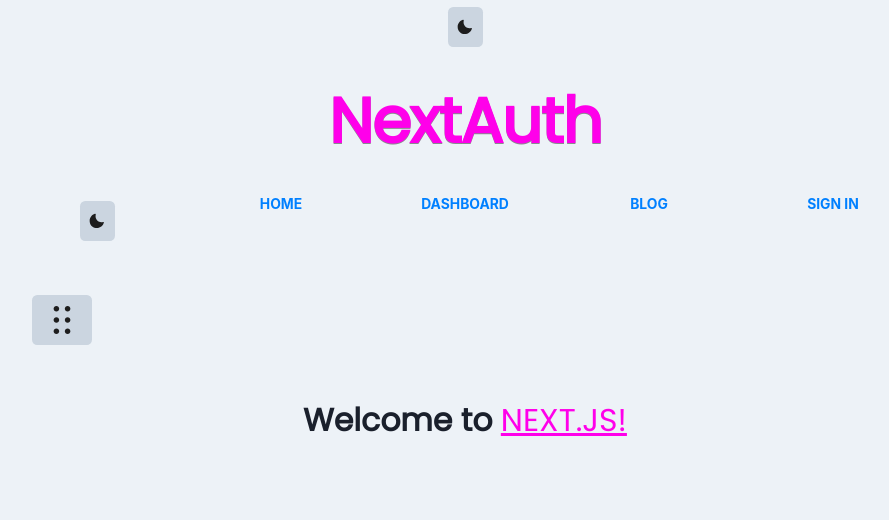
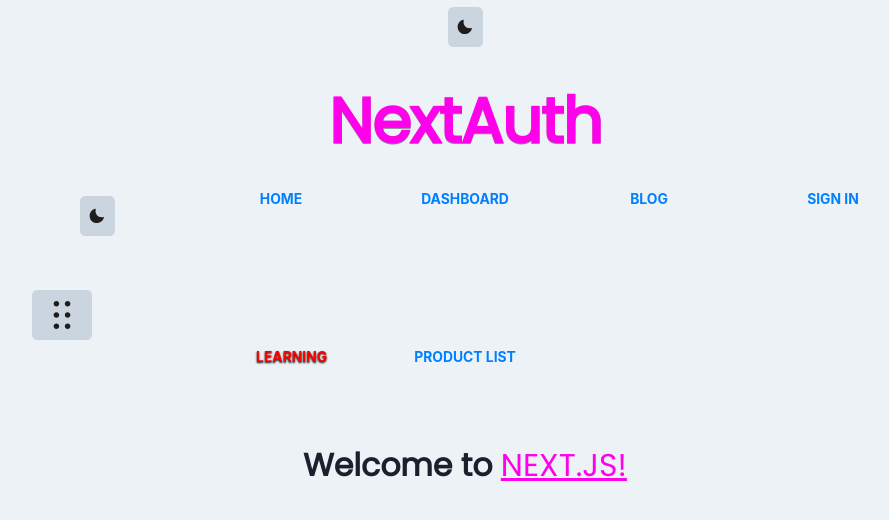
Before and after one commit to seanmodd/nextauth_template, a Next.js app: page / in a window 1280 px wide. Shown: the top 520 px of the page, without its empty margins (175-1064 px from the left). Built offline with nearby package versions, Linux system fonts and the light colour scheme; no server answers.

Commit message:
FIXED LEARNING NAVBAR'S PROBLEM WITH DARKMODE. NICE. AUG 23 7:13PM WOW

```diff
--- /dev/null
+++ b/components/LearningNavbar.js
@@ -0,0 +1,56 @@
+import Link from 'next/link';
+import { signIn, signOut, useSession } from 'next-auth/client';
+import {
+  SimpleGrid,
+  Box,
+  Heading,
+  GridItem,
+  useColorModeValue,
+} from '@chakra-ui/react';
+import { mode } from '@chakra-ui/theme-tools';
+import SeanNavbar from './SeanNavbar';
+import DarkModeSwitch from './DarkModeSwitch';
+
+function LearningNavbar(props) {
+  const [session, loading] = useSession();
+  const color = useColorModeValue('#ff0000', '#00ff37');
+  console.log(
+    `Here is the session: ${session} Here is the loading: ${loading}`
+  );
+  return (
+    <>
+      <SimpleGrid px="400px" minChildWidth="120px" spacing="40px">
+        <Box h="5px">
+          <Link href="/learning/">
+            <a
+              style={{
+                color: `${color}`,
+                // bg: 'gray.300',
+                textShadow: '0px 1px 2px #000000',
+              }}
+            >
+              Learning
+            </a>
+          </Link>
+        </Box>
+        <Box h="5px">
+          <Link href="/learning/product-list">
+            <a>Product List</a>
+          </Link>
+        </Box>
+        <Box h="5px">
+          <Link href="/">
+            <a />
+          </Link>
+        </Box>
+        <Box h="5px">
+          <Link href="/">
+            <a />
+          </Link>
+        </Box>
+      </SimpleGrid>
+    </>
+  );
+}
+
+export default LearningNavbar;
--- a/components/Navbar.js
+++ b/components/Navbar.js
@@ -3,6 +3,7 @@
 import { SimpleGrid, Box, Heading, GridItem } from '@chakra-ui/react';
 import SeanNavbar from './SeanNavbar';
 import DarkModeSwitch from './DarkModeSwitch';
+import LearningNavbar from './LearningNavbar';
 
 function Navbar() {
   const [session, loading] = useSession();
@@ -18,22 +19,22 @@
           <Box>
             <DarkModeSwitch />
           </Box>
-          <Box h="10px">
+          <Box h="5px">
             <Link href="/">
               <a>Home</a>
             </Link>
           </Box>
-          <Box h="10px">
+          <Box h="5px">
             <Link href="/dashboard">
               <a>Dashboard</a>
             </Link>
           </Box>
-          <Box h="10px">
+          <Box h="5px">
             <Link href="/blog">
               <a>Blog</a>
             </Link>
           </Box>
-          <Box h="10px">
+          <Box h="5px">
             {!loading && !session && (
               <Link href="/api/auth/signin">
                 <a
@@ -62,6 +63,7 @@
 
           <SeanNavbar />
         </SimpleGrid>
+        <LearningNavbar />
       </nav>
     </>
   );
--- a/styles/Navbar.css
+++ b/styles/Navbar.css
@@ -57,7 +57,7 @@
 
 .main-nav {
   /* display: flex; */
-  margin-top: 5px;
+  margin-top: 0px;
 }
 
 .logo a,
--- a/styles/theme.js
+++ b/styles/theme.js
@@ -163,6 +163,32 @@
         }),
       },
     },
+    Text: {
+      baseStyle: {
+        fontSize: '1.5rem',
+        fontWeight: 'bold',
+        lineHeight: '1.5',
+        fontFamily: 'Poppins, sans-serif',
+        // color: props.colorMode === 'dark' ? 'gray.50' : 'gray.800',
+      },
+      variants: {
+        'with-shadow': {
+          // bg: 'red.400',
+          // boxShadow: '0 0 2px 2px #efdfde',
+        },
+        solid: (props) => ({
+          bg: mode('blue.500', 'red.500')(props),
+          // bg: 'gray.300',
+          color: props.colorMode === 'dark' ? 'red.500' : 'blue.800',
+          _hover: {
+            bg: props.colorMode === 'dark' ? 'blue.500' : 'red.500',
+            bg: 'gray.300',
+            textShadow: '0 3px 0 #a0a0a07e',
+            // borderRadius: '15px',
+          },
+        }),
+      },
+    },
     Drawer: {
       // setup light/dark mode component defaults
       baseStyle: (props) => ({
```
Also changed, not shown: pages/learning/index.js (added, +22 -0 lines), pages/learning/product-list.js (added, +22 -0 lines).
